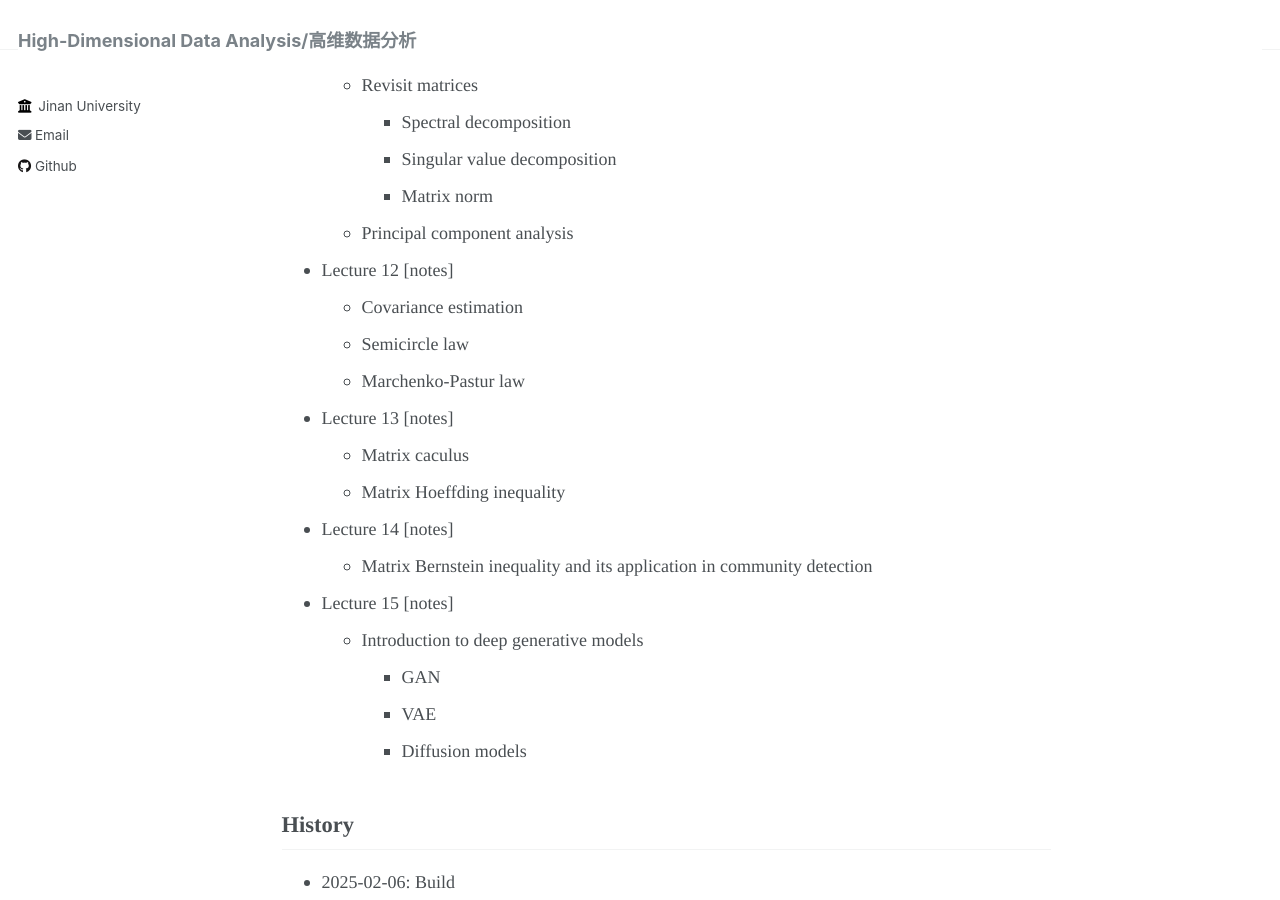
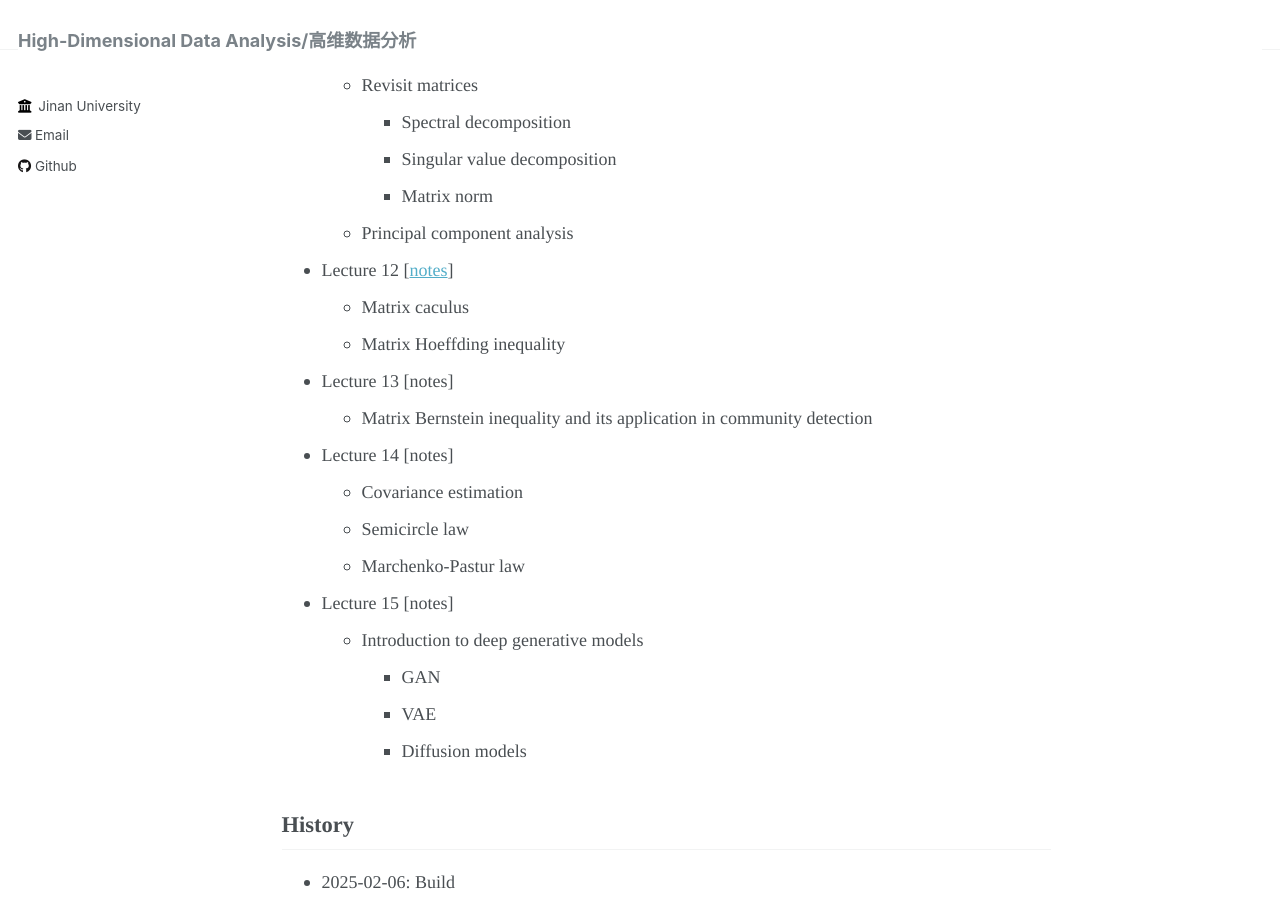
Before and after one commit to wangyuanhao/high_dim_stat, a Jekyll site: the page built from _pages/about.md, in a window 1280 px wide and 900 px high, scrolled down 2499 px. Built offline with Jekyll 4.4.1, drawn with Linux system fonts in a browser that asks for light colours; some of the changed lines change nothing that is shown.

Commit message:
lecture 12

```diff
--- a/_pages/about.md
+++ b/_pages/about.md
@@ -76,15 +76,15 @@
     * <span style="font-family: 'Times', sans-serif;">Singular value decomposition</span>
     * <span style="font-family: 'Times', sans-serif;">Matrix norm</span>
   * <span style="font-family: 'Times', sans-serif;">Principal component analysis</span>
-* <span style="font-family: 'Times', sans-serif;">Lecture 12 [notes] </span>
+* <span style="font-family: 'Times', sans-serif;">Lecture 12  [[notes](../notes/lecture12.pdf)]  </span>
+  * <span style="font-family: 'Times', sans-serif;">Matrix caculus</span>
+  * <span style="font-family: 'Times', sans-serif;">Matrix Hoeffding inequality</span>
+* <span style="font-family: 'Times', sans-serif;">Lecture 13 [notes] </span>
+  * <span style="font-family: 'Times', sans-serif;">Matrix Bernstein inequality and its application in community detection</span>
+* <span style="font-family: 'Times', sans-serif;">Lecture 14 [notes] </span>
   * <span style="font-family: 'Times', sans-serif;">Covariance estimation</span>
   * <span style="font-family: 'Times', sans-serif;">Semicircle law</span>
   * <span style="font-family: 'Times', sans-serif;">Marchenko-Pastur law</span>
-* <span style="font-family: 'Times', sans-serif;">Lecture 13 [notes] </span>
-  * <span style="font-family: 'Times', sans-serif;">Matrix caculus</span>
-  * <span style="font-family: 'Times', sans-serif;">Matrix Hoeffding inequality</span>
-* <span style="font-family: 'Times', sans-serif;">Lecture 14 [notes] </span>
-  * <span style="font-family: 'Times', sans-serif;">Matrix Bernstein inequality and its application in community detection</span>
 * <span style="font-family: 'Times', sans-serif;">Lecture 15 [notes] </span>
   * <span style="font-family: 'Times', sans-serif;">Introduction to deep generative models</span>
     * <span style="font-family: 'Times', sans-serif;">GAN</span>
```
Also changed, not shown: 1 other file.
